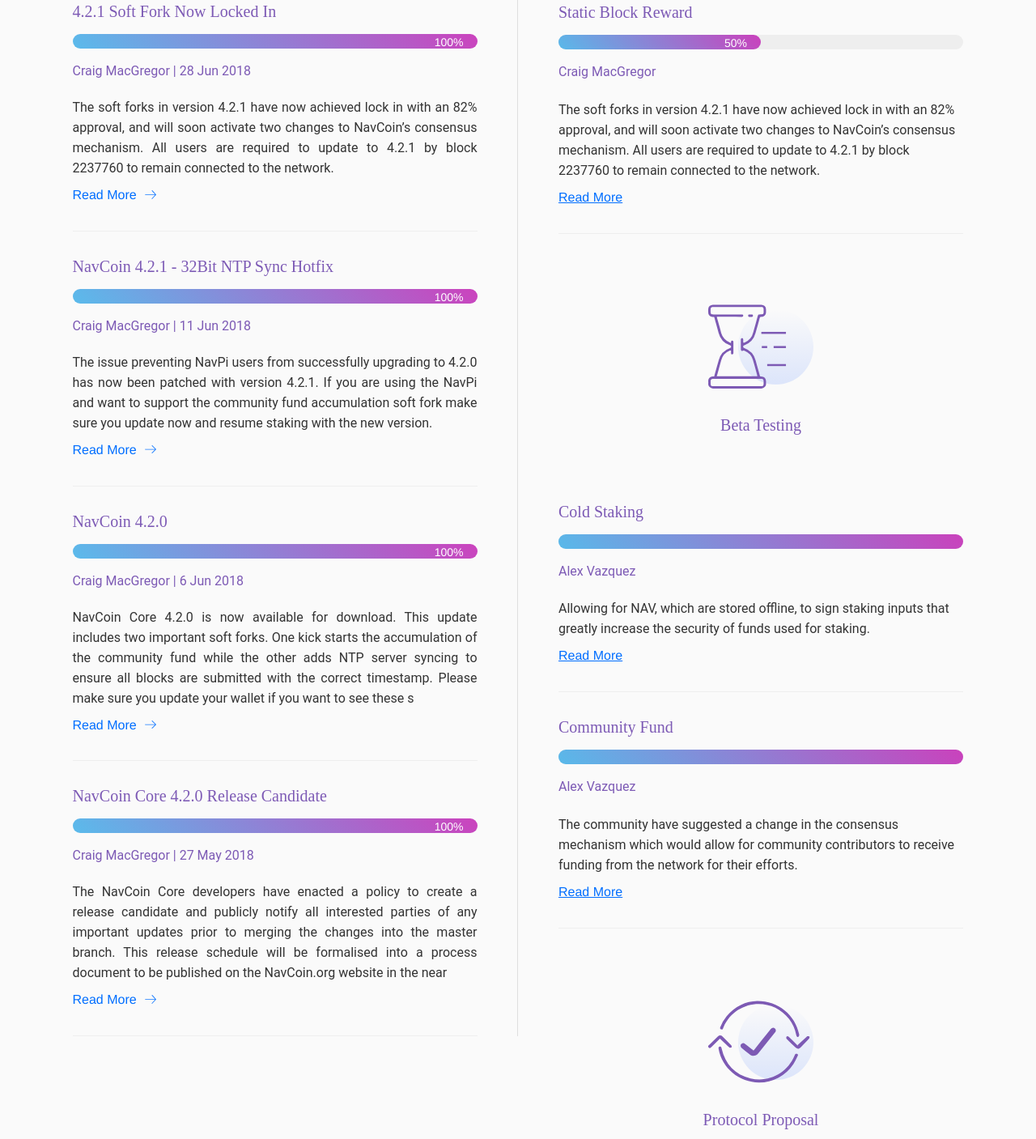
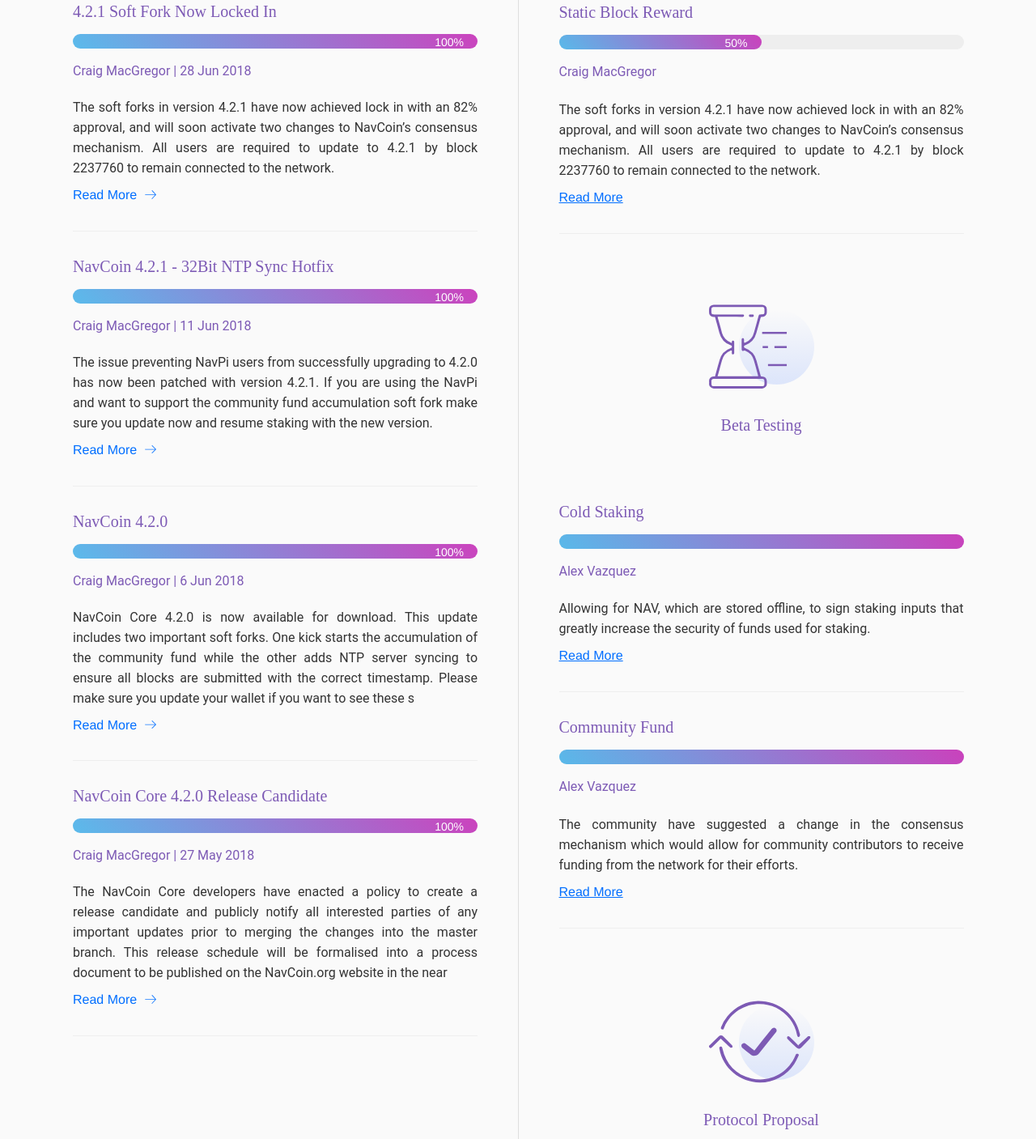
Before and after one commit to kakax114/navcoin-handoff, a plain HTML site: page index.html in a window 1280 px wide. Shown: the part 500-1907 px from the top of the page at 81% size. Drawn offline with Linux system fonts and the light colour scheme.

Commit message:
refine roadmap component

```diff
--- a/index.html
+++ b/index.html
@@ -15,7 +15,7 @@
         <p style="font-family:roboto;margin:0;/*margin-bottom:75px;*/font-size:16px;color:#7D5AB5;">Find the right solution for your business</p>
     </div>
     <div class="row" style="margin:0 auto;max-width:1200px;">
-        <div class="col-md-6" style="/*padding:0px 60px;*//*max-width:500px;*/border-right:solid 1px rgba(0,0,0,0.11);">
+        <div class="col-md-6" style="/*padding:0px 60px;*//*max-width:500px;*//*border-right:solid 1px rgba(0,0,0,0.11);*/">
             <div style="/*display:flex;*//*justify-content:center;*//*flex-direction:column;*//*align-content:center;*/max-width:500px;margin:0 auto;margin-top:75px;/*min-width:310px;*/">
                 <div id="icon-div" style="display:flex;margin:0 auto;justify-content:center;">
                     <div><img src="assets/img/Group%202899.svg" style="width:130px;">
@@ -76,7 +76,7 @@
                 </div>
             </div>
         </div>
-        <div class="col-md-6" style="/*padding:0px 60px;*//*max-width:500px;*/">
+        <div class="col-md-6" style="/*padding:0px 60px;*//*max-width:500px;*/border-left:solid 1px rgba(0,0,0,0.11);">
             <div style="/*display:flex;*//*justify-content:center;*//*flex-direction:column;*//*align-content:center;*/max-width:500px;margin:0 auto;margin-top:75px;">
                 <div id="icon-div" style="display:flex;margin:0 auto;justify-content:center;">
                     <div><img src="assets/img/Group%202884.svg" style="width:130px;">
@@ -91,7 +91,7 @@
                         </div>
                     </div>
                     <p style="font-family:roboto;font-size:16px;color:#7D5AB5;margin:0;margin-bottom:22px;">Craig MacGregor</p>
-                    <p style="font-family:roboto;font-size:16px;line-height:25px;">The soft forks in version 4.2.1 have now achieved lock in with an 82% approval, and will soon activate two changes to NavCoin’s consensus mechanism. All users are required to update to 4.2.1 by block 2237760 to remain connected to
+                    <p style="font-family:roboto;font-size:16px;line-height:25px;text-align:justify;text-justify:inter-word;">The soft forks in version 4.2.1 have now achieved lock in with an 82% approval, and will soon activate two changes to NavCoin’s consensus mechanism. All users are required to update to 4.2.1 by block 2237760 to remain connected to
                         the network.</p>
                     <a href="#">
                         <p style="text-decoration:underline;font-size:16px;color:#006EFF;">Read More </p>
@@ -113,7 +113,7 @@
                         </div>
                     </div>
                     <p style="font-family:roboto;font-size:16px;color:#7D5AB5;margin:0;margin-bottom:22px;">Alex Vazquez</p>
-                    <p style="font-family:roboto;font-size:16px;line-height:25px;">Allowing for NAV, which are stored offline, to sign staking inputs that greatly increase the security of funds used for staking.</p>
+                    <p style="font-family:roboto;font-size:16px;line-height:25px;text-align:justify;text-justify:inter-word;">Allowing for NAV, which are stored offline, to sign staking inputs that greatly increase the security of funds used for staking.</p>
                     <a href="#">
                         <p style="text-decoration:underline;font-size:16px;color:#006EFF;">Read More </p>
                     </a>
@@ -127,7 +127,7 @@
                         </div>
                     </div>
                     <p style="font-family:roboto;font-size:16px;color:#7D5AB5;margin:0;margin-bottom:22px;">Alex Vazquez</p>
-                    <p style="font-family:roboto;font-size:16px;line-height:25px;">The community have suggested a change in the consensus mechanism which would allow for community contributors to receive funding from the network for their efforts.</p>
+                    <p style="font-family:roboto;font-size:16px;text-align:justify;text-justify:inter-word;line-height:25px;">The community have suggested a change in the consensus mechanism which would allow for community contributors to receive funding from the network for their efforts.</p>
                     <a href="#">
                         <p style="text-decoration:underline;font-size:16px;color:#006EFF;">Read More </p>
                     </a>
@@ -148,7 +148,7 @@
                         </div>
                     </div>
                     <p style="font-family:roboto;font-size:16px;color:#7D5AB5;margin:0;margin-bottom:22px;">Craig MacGregor</p>
-                    <p style="font-family:roboto;font-size:16px;line-height:25px;">After the ClockSync fix was soft forked into the network a couple of months ago, NavCoin is now compliant with the Proof of Stake v2 protocol as published by Blackcoin: https://blackcoin.org/blackcoin-pos-protocol-v2-whitepaper.pdf
+                    <p style="font-family:roboto;font-size:16px;line-height:25px;text-align:justify;text-justify:inter-word;">After the ClockSync fix was soft forked into the network a couple of months ago, NavCoin is now compliant with the Proof of Stake v2 protocol as published by Blackcoin: https://blackcoin.org/blackcoin-pos-protocol-v2-whitepaper.pdf
                         The next logical step is to become compliant with PoS v3. The spec can be read here: https://bravenewcoin.com/assets/Whitepapers/Blackcoin-POS-3.pdf The short version is that PoS v3 includes cold staking capability and a fixed
                         block reward. We have already presented cold staking in NPIP002 and it has received unanimous support from the community.</p>
                     <a href="#">
@@ -164,7 +164,7 @@
                         </div>
                     </div>
                     <p style="font-family:roboto;font-size:16px;color:#7D5AB5;margin:0;margin-bottom:22px;">Craig MacGregor</p>
-                    <p style="font-family:roboto;font-size:16px;line-height:25px;">After the ClockSync fix was soft forked into the network a couple of months ago, NavCoin is now compliant with the Proof of Stake v2 protocol as published by Blackcoin: https://blackcoin.org/blackcoin-pos-protocol-v2-whitepaper.pdf
+                    <p style="font-family:roboto;font-size:16px;line-height:25px;text-align:justify;text-justify:inter-word;">After the ClockSync fix was soft forked into the network a couple of months ago, NavCoin is now compliant with the Proof of Stake v2 protocol as published by Blackcoin: https://blackcoin.org/blackcoin-pos-protocol-v2-whitepaper.pdf
                         The next logical step is to become compliant with PoS v3. The spec can be read here: https://bravenewcoin.com/assets/Whitepapers/Blackcoin-POS-3.pdf The short version is that PoS v3 includes cold staking capability and a fixed
                         block reward. We have already presented cold staking in NPIP002 and it has received unanimous support from the community.</p>
                     <a href="#">
@@ -180,7 +180,7 @@
                         </div>
                     </div>
                     <p style="font-family:roboto;font-size:16px;color:#7D5AB5;margin:0;margin-bottom:22px;">Craig MacGregor</p>
-                    <p style="font-family:roboto;font-size:16px;line-height:25px;">After the ClockSync fix was soft forked into the network a couple of months ago, NavCoin is now compliant with the Proof of Stake v2 protocol as published by Blackcoin: https://blackcoin.org/blackcoin-pos-protocol-v2-whitepaper.pdf
+                    <p style="font-family:roboto;font-size:16px;text-align:justify;text-justify:inter-word;line-height:25px;">After the ClockSync fix was soft forked into the network a couple of months ago, NavCoin is now compliant with the Proof of Stake v2 protocol as published by Blackcoin: https://blackcoin.org/blackcoin-pos-protocol-v2-whitepaper.pdf
                         The next logical step is to become compliant with PoS v3. The spec can be read here: https://bravenewcoin.com/assets/Whitepapers/Blackcoin-POS-3.pdf The short version is that PoS v3 includes cold staking capability and a fixed
                         block reward. We have already presented cold staking in NPIP002 and it has received unanimous support from the community.</p>
                     <a href="#">
```
